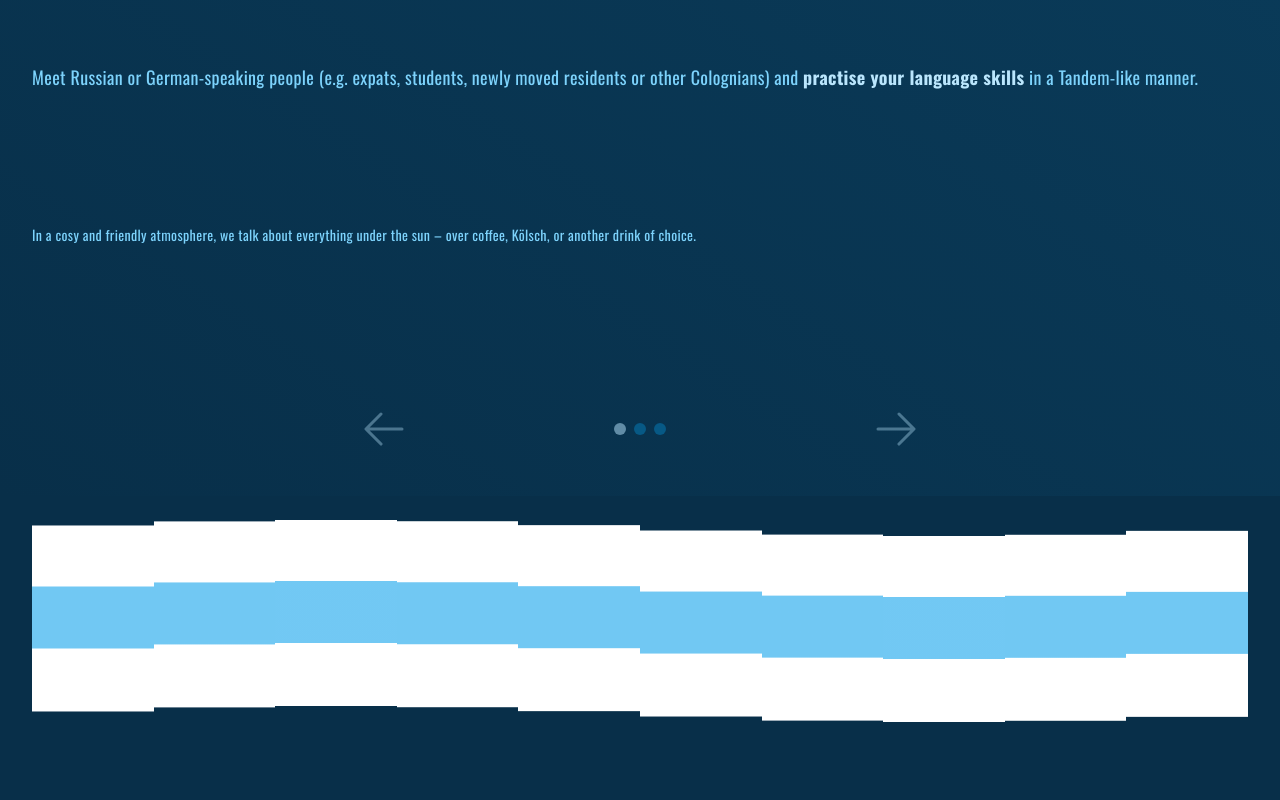
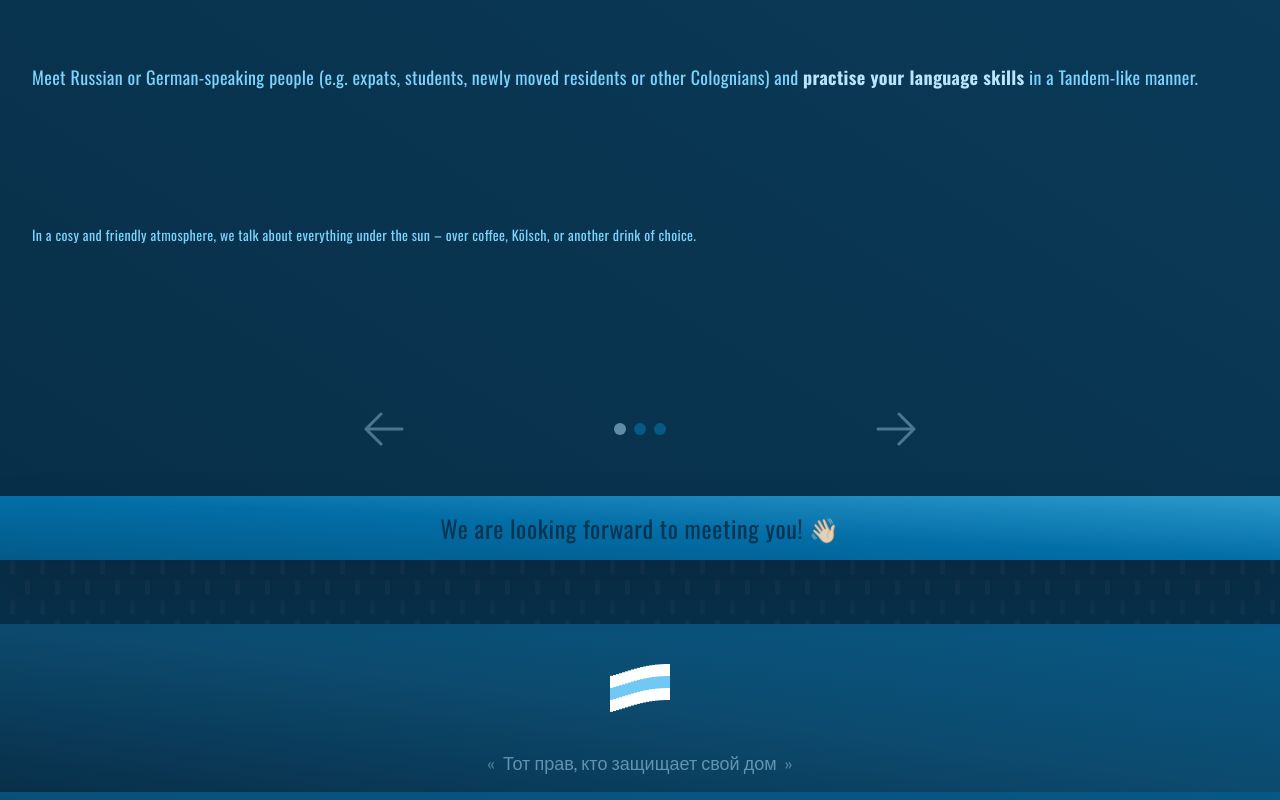
Before and after one commit to wfelk/jascha, a Next.js app: page /en in a window 1280 px wide. Shown: the part 1168-1968 px from the top of the page. Before the commit the page ends 1914 px from the top, so only its background shows below. Built offline with nearby package versions, Linux system fonts and the light colour scheme.

Commit message:
add footer

```diff
--- a/app/[lang]/components/sections/footer/Flag.tsx
+++ b/app/[lang]/components/Flag.tsx
@@ -4,11 +4,16 @@ import { range } from "lodash";
 interface Props {
   numOfColumns?: number;
   staggeredDelay?: number;
+  className?: string;
 }
 
-const Flag: FC<Props> = ({ numOfColumns = 10, staggeredDelay = 100 }) => {
+const Flag: FC<Props> = ({
+  numOfColumns = 30,
+  staggeredDelay = 25,
+  className = "w–[250px] h-[200px]",
+}) => {
   return (
-    <div className="flex aspect-w-3 aspect-h-2 w-full h-[250px] p-8">
+    <div className={`flex aspect-w-3 aspect-h-2 p-8 ${className}`}>
       {range(numOfColumns).map((columnIndex) => (
         <div
           key={columnIndex}
--- a/app/[lang]/components/sections/interstice/Interstice.tsx
+++ b/app/[lang]/components/Interstice.tsx
@@ -1,9 +1,9 @@
 import { FC } from "react";
 
-const SocialMediaAccounts: FC = () => {
+const Interstice: FC = () => {
   return (
     <div className="flex align-center gap-4 bg-pattern-wallpaper px-4 py-8"></div>
   );
 };
 
-export default SocialMediaAccounts;
+export default Interstice;
--- /dev/null
+++ b/app/[lang]/components/sections/footer/Footer.tsx
@@ -0,0 +1,31 @@
+import { FC } from "react";
+import Flag from "../../Flag";
+
+interface Props {
+  dict: any;
+}
+
+const Footer: FC<Props> = ({ dict }) => {
+  return (
+    <footer className="flex flex-col items-center gap-2 justify-center w-full text py-4 bg-gradient-to-tr from-sky-950 via-sky-900 to-sky-800 border-b-8 border-sky-800/50">
+      <Flag
+        className="w-[125px] h-[100px]"
+        numOfColumns={20}
+        staggeredDelay={17}
+      />
+      <div>
+        <span className="text-sky-200/40 mr-2">{dict.quote.left}</span>
+        <a
+          href="https://www.youtube.com/watch?v=XPVIWPap7X0&ab_channel=MaxKorzh"
+          target="_blank"
+          className="text-sky-200/50 text-lg"
+        >
+          {dict.quote.center}
+        </a>
+        <span className="text-sky-200/40 ml-2">{dict.quote.right}</span>
+      </div>
+    </footer>
+  );
+};
+
+export default Footer;
--- /dev/null
+++ b/app/[lang]/components/sections/looking-forward/LookingForward.tsx
@@ -0,0 +1,15 @@
+import { FC } from "react";
+
+interface Props {
+  dict: any;
+}
+
+const LookingForward: FC<Props> = ({ dict }) => {
+  return (
+    <div className="bg-gradient-to-tr from-sky-700/75 via-sky-600/75 to-sky-400/75 w-full p-4 text-sky-950/90 tracking-wide flex items-center justify-center text-2xl drop-shadow-2xl">
+      {dict.content}
+    </div>
+  );
+};
+
+export default LookingForward;
--- a/app/[lang]/page.tsx
+++ b/app/[lang]/page.tsx
@@ -4,8 +4,9 @@ import type Lang from "@/dictioniaries/types/lang";
 import { getDictionary } from "./dictionaries";
 import About from "./components/sections/about/About";
 import Organisers from "./components/sections/organisers/mobile/Section";
-import SocialMediaAccounts from "./components/sections/interstice/Interstice";
-import Flag from "./components/sections/footer/Flag";
+import LookingForward from "./components/sections/looking-forward/LookingForward";
+import Footer from "./components/sections/footer/Footer";
+import Interstice from "./components/Interstice";
 
 interface Props {
   params: {
@@ -14,15 +15,19 @@ interface Props {
 }
 
 const Home: FC<Props> = async ({ params: { lang } }) => {
-  const { sections } = await getDictionary(lang);
+  const { sections, footer } = await getDictionary(lang);
   return (
-    <main className="scroll-smooth w-full scrollbar-hidden">
-      <Hero dict={sections.hero} />
-      <SocialMediaAccounts />
-      <About dict={sections.about} />
-      <Organisers dict={sections.organisers} />
-      <Flag />
-    </main>
+    <>
+      <main className="scroll-smooth w-full scrollbar-hidden">
+        <Hero dict={sections.hero} />
+        <Interstice />
+        <About dict={sections.about} />
+        <Organisers dict={sections.organisers} />
+        <LookingForward dict={sections.lookingForward} />
+        <Interstice />
+      </main>
+      <Footer dict={footer} />
+    </>
   );
 };
 
--- a/dictioniaries/de.json
+++ b/dictioniaries/de.json
@@ -81,6 +81,16 @@
           }
         }
       }
+    },
+    "lookingForward": {
+      "content": "Wir freuen uns auf dich! 👋🏻"
+    }
+  },
+  "footer": {
+    "quote": {
+      "left": "«",
+      "center": "Тот прав, кто защищает свой дом",
+      "right": "»"
     }
   }
 }
--- a/dictioniaries/en.json
+++ b/dictioniaries/en.json
@@ -81,6 +81,16 @@
           }
         }
       }
+    },
+    "lookingForward": {
+      "content": "We are looking forward to meeting you! 👋🏻"
+    }
+  },
+  "footer": {
+    "quote": {
+      "left": "«",
+      "center": "Тот прав, кто защищает свой дом",
+      "right": "»"
     }
   }
 }
```
